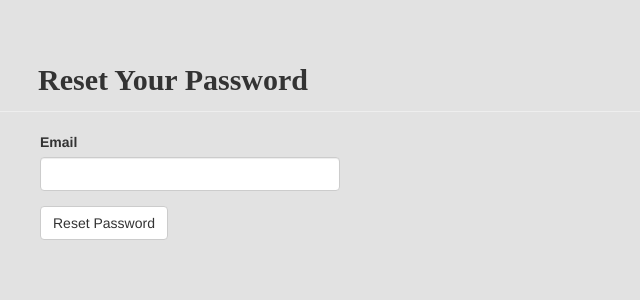
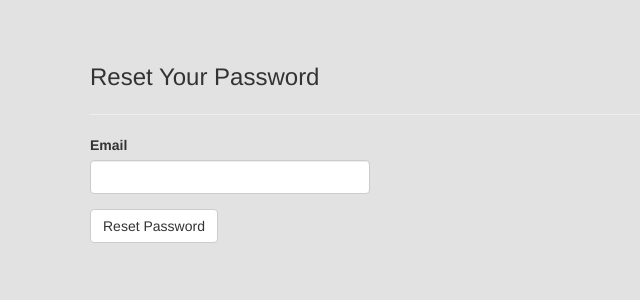
Before and after one commit to ywang04/flask-blog, a Flask app: page /auth/reset in a window 1280 px wide. Shown: the part 51-351 px from the top of the page, without its empty margins (0-640 px from the left). Run offline with Flask 2, Linux system fonts and the light colour scheme; some libraries are stand-ins or nearby versions.

Commit message:
Change style of reset_password form

```diff
--- a/app/static/styles.css
+++ b/app/static/styles.css
@@ -323,7 +323,7 @@ h1 {
     font-family: "Microsoft YaHei";
     font-weight: bolder;
     color: #EE9A00;
-    width: 330px;
+    width: 305px;
     margin: 0 auto;
 
 }
@@ -336,7 +336,7 @@ h1 {
     font-family: "Microsoft YaHei";
     font-weight: bolder;
     color: #EE9A00;
-    width: 330px;
+    width: 305px;
     margin: 0 auto;
 }
 
@@ -351,17 +351,14 @@ h1 {
 
 .reset-password{
 
-    width: 300px;
-    margin-left: 40px;
-
+    width: 280px;
 }
 
-.reset-header{
 
-    margin-left: 38px;
-    font-family: "Microsoft YaHei";
-    font-weight: bolder;
-    font-size: 30px;
+.reset-wrap{
+
+    width:1100px;
+    margin: 0 auto;
 }
 
 .profile-form{
--- a/app/templates/auth/reset_password.html
+++ b/app/templates/auth/reset_password.html
@@ -7,13 +7,16 @@
 
 {% block page_content %}
 
-<div class="page-header">
-    <span class="reset-header">Reset Your Password</span>
-</div>
+    <div class="reset-wrap">
 
-<div class="reset-password">
+    <div class="page-header">
+        <h1>Reset Your Password</h1>
+    </div>
 
-    {{ wtf.quick_form(form) }}
-</div>
+    <div class="reset-password">
+        {{ wtf.quick_form(form) }}
+    </div>
+
+    </div>
 
 {% endblock %}
```
